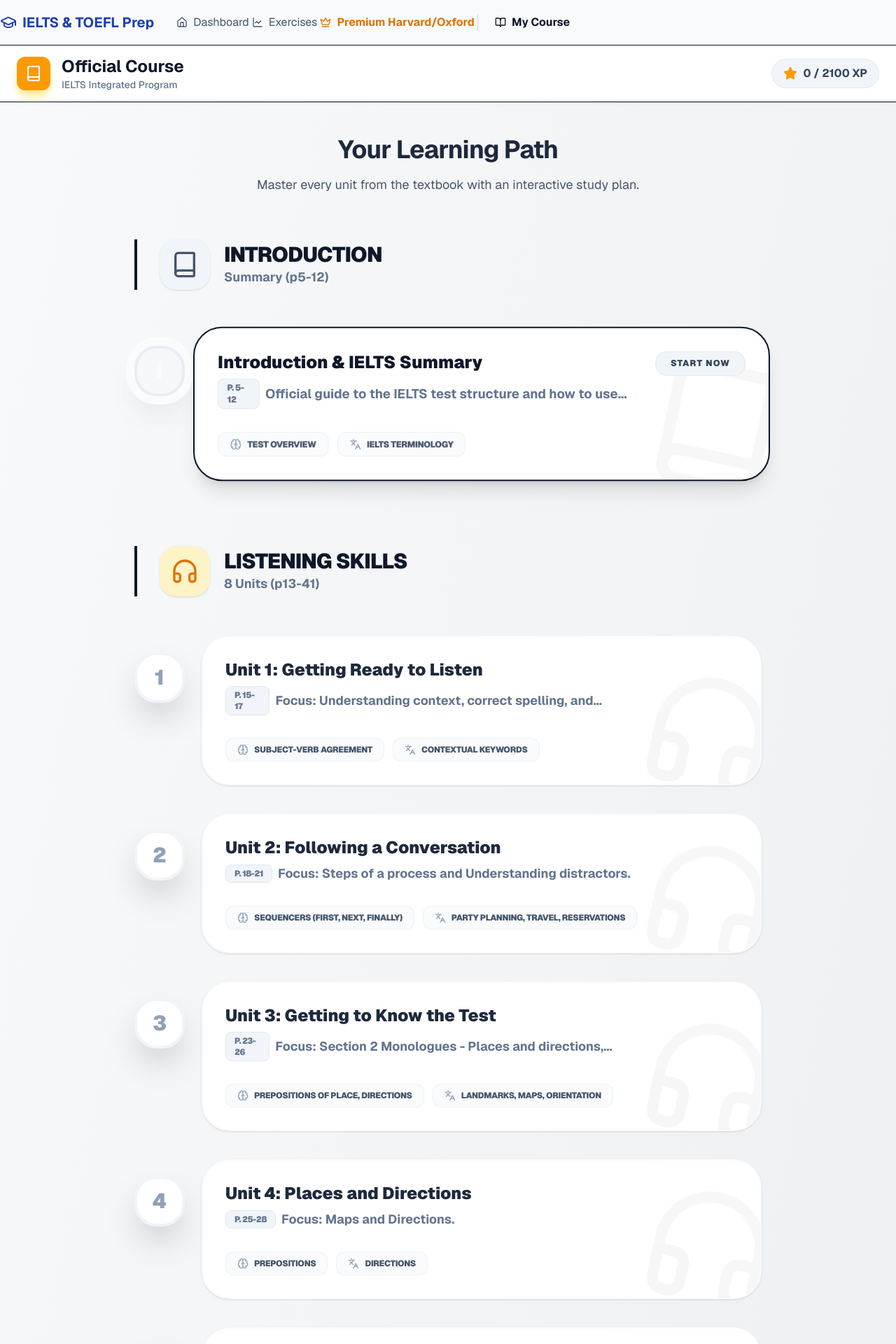
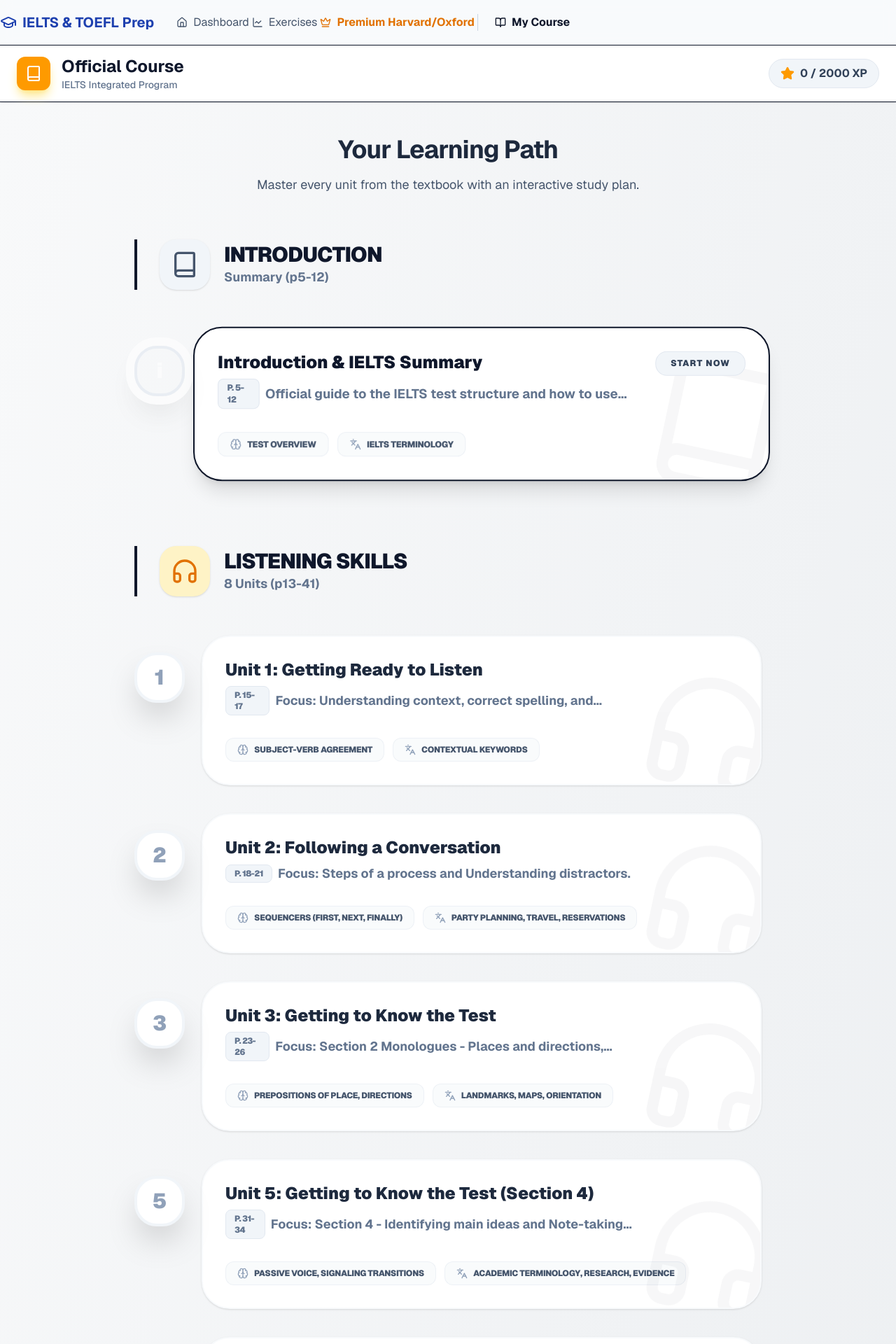
Before and after one commit to steindo/ielt-exams-, a Next.js app: page /course in a window 1280 px wide. Shown: the top 1920 px of the page at 70% size. Built offline with nearby package versions, Linux system fonts and the light colour scheme.

Commit message:
Complete Unit 5 and start Unit 6 structure

```diff
--- a/data/course_content.ts
+++ b/data/course_content.ts
@@ -223,9 +223,80 @@ export const courseUnits: CourseUnit[] = [
             }
         }
     },
-    { id: "unit-4", number: 4, title: "Unit 4: Places and Directions", description: "Focus: Maps and Directions.", category: "listening", pageRange: "25-28", topics: { grammar: "Prepositions", vocabulary: "Directions" }, exercises: { grammar: [], vocabulary: [] } },
-    { id: "unit-5", number: 5, title: "Unit 5: Actions and Processes", description: "Focus: Flow-charts and Processes.", category: "listening", pageRange: "29-32", topics: { grammar: "Passive Voice", vocabulary: "Verbs of motion" }, exercises: { grammar: [], vocabulary: [] } },
-    { id: "unit-6", number: 6, title: "Unit 6: Attitude and Opinion", description: "Focus: Identifying opinions.", category: "listening", pageRange: "33-35", topics: { grammar: "Modals", vocabulary: "Opinion verbs" }, exercises: { grammar: [], vocabulary: [] } },
+    {
+        id: "unit-5",
+        number: 5,
+        title: "Unit 5: Getting to Know the Test (Section 4)",
+        description: "Focus: Section 4 - Identifying main ideas and Note-taking in academic monologues.",
+        category: "listening",
+        pageRange: "31-34",
+        topics: {
+            grammar: "Passive voice, Signaling transitions",
+            vocabulary: "Academic terminology, Research, Evidence",
+        },
+        lessons: [
+            {
+                title: "1 Identifying main ideas",
+                content: [
+                    { type: 'text', text: "Section 4 is a long monologue on an academic subject. You must follow the overall argument by identifying the main ideas." },
+                    { type: 'tip', text: "Listen for 'Signpost words' that signal a change in topic (e.g., 'Moving on to...', 'Now, let's look at...')." }
+                ]
+            },
+            {
+                title: "2 Note-taking",
+                content: [
+                    { type: 'text', text: "Notes are often structured with headings and bullet points. They summarize the speaker's main points." },
+                    { type: 'tip', text: "Use the headings in the notes to predict what the speaker will say next." }
+                ]
+            }
+        ],
+        exercises: {
+            grammar: [],
+            vocabulary: [],
+            listening: {
+                transcript: "",
+                questions: []
+            }
+        }
+    },
+    {
+        id: "unit-6",
+        number: 6,
+        title: "Unit 6: Attitude and Opinion",
+        description: "Focus: Identifying attitudes, opinions, persuading, and suggesting.",
+        category: "listening",
+        pageRange: "35-38",
+        topics: {
+            grammar: "Sentence structures for proposing ideas",
+            vocabulary: "Emotion synonyms (worried, enthusiastic, etc.)",
+        },
+        lessons: [
+            {
+                title: "1 Identifying attitudes and opinions",
+                content: [
+                    { type: 'text', text: "In Listening Sections 1 and 3, speakers often try to reach an agreement. You must identify their level of agreement or disagreement." },
+                    { type: 'bullet', text: "Strong agreement: 'Exactly', 'I couldn't agree more'." },
+                    { type: 'bullet', text: "Partial agreement/Hesitation: 'I agree up to a point', 'I suppose so'." },
+                    { type: 'bullet', text: "Disagreement: 'I\'m not so sure', 'Actually, I don\'t like that idea'." }
+                ]
+            },
+            {
+                title: "2 Persuading and suggesting",
+                content: [
+                    { type: 'text', text: "Speakers use specific structures to propose ideas and try to convince others." },
+                    { type: 'bullet', text: "Structures: 'Why don't we...', 'How about...', 'Maybe we should...'." }
+                ]
+            }
+        ],
+        exercises: {
+            grammar: [],
+            vocabulary: [],
+            listening: {
+                transcript: "",
+                questions: []
+            }
+        }
+    },
     { id: "unit-7", number: 7, title: "Unit-7: Following a Lecture", description: "Focus: Academic lectures.", category: "listening", pageRange: "36-38", topics: { grammar: "Discourse Markers", vocabulary: "Academic" }, exercises: { grammar: [], vocabulary: [] } },
     { id: "unit-8", number: 8, title: "Unit-8: Contrasting Ideas", description: "Focus: Comparing and contrasting.", category: "listening", pageRange: "39-41", topics: { grammar: "Comparatives", vocabulary: "Linkers" }, exercises: { grammar: [], vocabulary: [] } },
 
```
